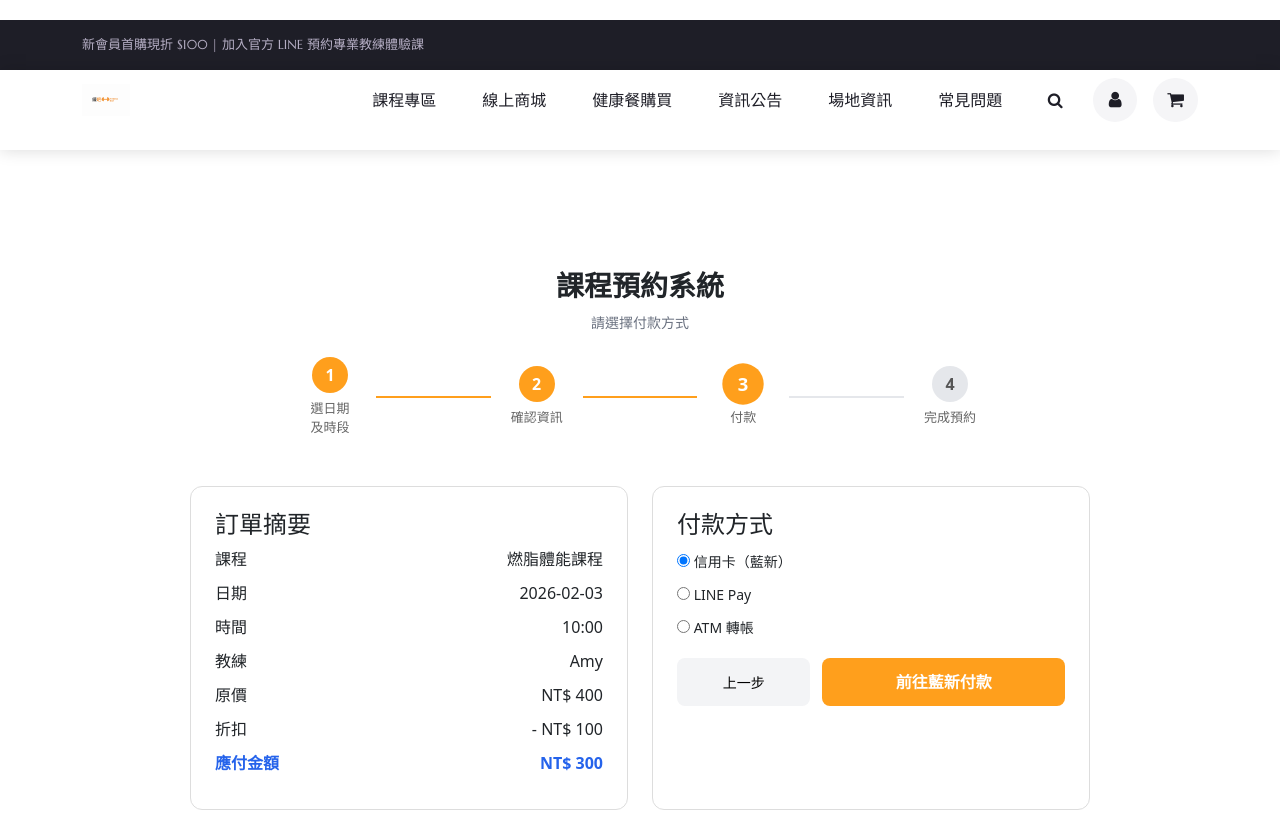
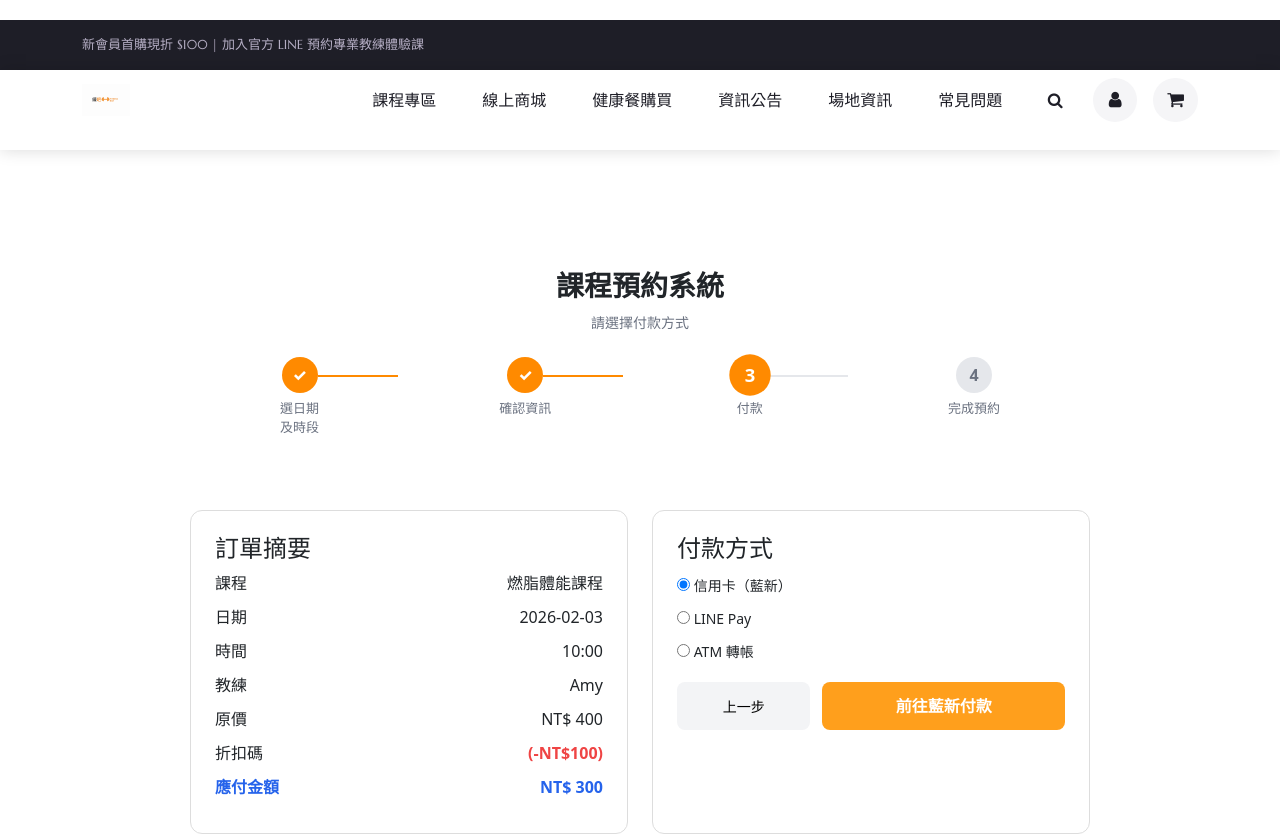
Before and after one commit to hanyi85/gym-vue, a Vue app in the folder gym-vue/: page /courses/booking-payment in a window 1280 px wide. Shown: the top 834 px of the page. Built offline with nearby package versions, Linux system fonts and the light colour scheme.

Commit message:
更新預約步驟主要顏色

```diff
--- a/gym-vue/src/components/Course/BookingStepper.vue
+++ b/gym-vue/src/components/Course/BookingStepper.vue
@@ -60,7 +60,7 @@ defineProps({
   z-index: 1;
 }
 
-/* 已完成 / 目前 */
+
 .step.done .circle,
 .step.active .circle {
   background: #ff8a00;
@@ -71,7 +71,6 @@ defineProps({
   transform: scale(1.15);
 }
 
-/* 文字 */
 .label {
   margin-top: 6px;
   font-size: 13px;
@@ -80,7 +79,7 @@ defineProps({
   white-space: nowrap;
 }
 
-/* 連線（關鍵） */
+
 .line {
   position: absolute;
   top: 18px;
--- a/gym-vue/src/views/courses/BookingConfirm-View.vue
+++ b/gym-vue/src/views/courses/BookingConfirm-View.vue
@@ -1,7 +1,7 @@
 <script setup>
 import { useRoute, useRouter } from 'vue-router'
 import { ref } from 'vue'
-
+import BookingStepper from '@/components/Course/BookingStepper.vue'
 const route = useRoute()
 const router = useRouter()
 
@@ -43,6 +43,9 @@ function goNext() {
 }
 </script>
 
+
+
+
 <template>
   <div class="page-wrapper">
     <div class="booking-title">
@@ -50,27 +53,12 @@ function goNext() {
       <p>請確認預約資訊</p>
     </div>
 
-    <div class="booking-steps mb-5">
-      <div class="step active">
-        <div class="circle ">1</div>
-        <div class="label">選日期<br />及時段</div>
-      </div>
-      <div class="line done"></div>
-      <div class="step active">
-        <div class="circle">2</div>
-        <div class="label">確認資訊</div>
-      </div>
-      <div class="line"></div>
-      <div class="step">
-        <div class="circle">3</div>
-        <div class="label">付款</div>
-      </div>
-      <div class="line"></div>
-      <div class="step">
-        <div class="circle">4</div>
-        <div class="label">完成預約</div>
-      </div>
-    </div>
+     <BookingStepper :current-step="2">
+      <template #step-1>選日期<br />及時段</template>
+      <template #step-2>確認資訊</template>
+      <template #step-3>付款</template>
+      <template #step-4>完成預約</template>
+    </BookingStepper>
 
     <div class="confirm-card">
       <h4>確認預約資訊</h4>
@@ -95,10 +83,11 @@ function goNext() {
         <span>原價</span>
         <span>NT$ {{ price }}</span>
       </div>
-      <div class="info-row">
-        <span>折扣碼</span>
-        <span>{{ discountCode }} (-NT$ {{ discountAmount }})</span>
-      </div>
+      <div class="info-row discount">
+  <span>折扣碼</span>
+  <span>{{ discountCode }} (-NT$ {{ discountAmount }})</span>
+</div>
+
       <div class="info-row total">
         <span>應付金額</span>
         <span>NT$ {{ finalPrice }}</span>
@@ -147,59 +136,6 @@ function goNext() {
   margin-bottom: 24px;
 }
 
-.booking-steps {
-  max-width: 700px;
-  margin: 0 auto 40px;
-  display: flex;
-  align-items: center;
-  justify-content: space-between;
-}
-
-.step {
-  text-align: center;
-  width: 80px;
-}
-
-.label {
-  font-size: 13px;
-  color: #666;
-}
-
-.circle {
-  width: 36px;
-  height: 36px;
-  border-radius: 50%;
-  background: #e5e7eb;
-  color: #555;
-  display: flex;
-  align-items: center;
-  justify-content: center;
-  margin: 0 auto 6px;
-  font-weight: bold;
-}
-
-.step.done .circle {
-  background: #000000;
-  color: #fff;
-}
-
-.step.active .circle {
-  background: #ff9f1c;
-  color: #fff;
-  transform: scale(1.15);
-}
-
-.line {
-  flex: 1;
-  height: 2px;
-  background: #e5e7eb;
-  margin: 0 6px;
-}
-
-.line.done {
-  background: #ff9f1c;
-}
-
 .confirm-card {
   max-width: 700px;
   margin: 0 auto;
@@ -215,6 +151,10 @@ function goNext() {
   margin-bottom: 10px;
 }
 
+.info-row.discount span:last-child {
+  color: #ef4444;
+  font-weight: 600;
+}
 .info-row.total {
   font-weight: bold;
   color: #2563eb;
--- a/gym-vue/src/views/courses/BookingHistory-View.vue
+++ b/gym-vue/src/views/courses/BookingHistory-View.vue
@@ -202,7 +202,7 @@ function goReview(order) {
 }
 
 .review-btn {
-  background: #3b82f6;
+  background: #ff8a00;
   color: white;
   border: none;
   padding: 6px 14px;
--- a/gym-vue/src/views/courses/BookingPayment-View.vue
+++ b/gym-vue/src/views/courses/BookingPayment-View.vue
@@ -1,6 +1,7 @@
 <script setup>
 import { useRoute, useRouter } from 'vue-router'
 import { ref } from 'vue'
+import BookingStepper from '@/components/Course/BookingStepper.vue'
 
 const route = useRoute()
 const router = useRouter()
@@ -39,28 +40,12 @@ function goPay() {
       <p>請選擇付款方式</p>
     </div>
 
-    <div class="booking-steps mb-5">
-      <div class="step done">
-        <div class="circle">1</div>
-        <div class="label">選日期<br />及時段</div>
-      </div>
-      <div class="line done"></div>
-      <div class="step done">
-        <div class="circle">2</div>
-        <div class="label">確認資訊</div>
-      </div>
-      <div class="line done"></div>
-      <div class="step active">
-        <div class="circle">3</div>
-        <div class="label">付款</div>
-      </div>
-      <div class="line"></div>
-      <div class="step">
-        <div class="circle">4</div>
-        <div class="label">完成預約</div>
-      </div>
-    </div>
-
+  <BookingStepper :current-step="3">
+      <template #step-1>選日期<br />及時段</template>
+      <template #step-2>確認資訊</template>
+      <template #step-3>付款</template>
+      <template #step-4>完成預約</template>
+    </BookingStepper>
     <div class="payment-layout">
 
       <div class="confirm-card">
@@ -70,7 +55,11 @@ function goPay() {
         <div class="info-row"><span>時間</span><span>{{ time }}</span></div>
         <div class="info-row"><span>教練</span><span>{{ coach }}</span></div>
         <div class="info-row"><span>原價</span><span>NT$ {{ originPrice }}</span></div>
-        <div class="info-row"><span>折扣</span><span>- NT$ {{ discount }}</span></div>
+        <div class="info-row discount">
+  <span>折扣碼</span>
+  <span>{{ discountCode }} (-NT$100)</span>
+</div>
+
         <div class="info-row total">
           <span>應付金額</span>
           <span>NT$ {{ finalPrice }}</span>
@@ -128,58 +117,6 @@ function goPay() {
   font-size: 14px;
 }
 
-.booking-steps {
-  max-width: 700px;
-  margin: 0 auto 40px;
-  display: flex;
-  align-items: center;
-  justify-content: space-between;
-}
-
-.step {
-  text-align: center;
-  width: 80px;
-}
-
-.label {
-  font-size: 13px;
-  color: #666;
-}
-
-.circle {
-  width: 36px;
-  height: 36px;
-  border-radius: 50%;
-  background: #e5e7eb;
-  color: #555;
-  display: flex;
-  align-items: center;
-  justify-content: center;
-  margin: 0 auto 6px;
-  font-weight: bold;
-}
-
-.step.done .circle {
-  background: #ff9f1c;
-  color: #fff;
-}
-
-.step.active .circle {
-  background: #ff9f1c;
-  color: #fff;
-  transform: scale(1.15);
-}
-
-.line {
-  flex: 1;
-  height: 2px;
-  background: #e5e7eb;
-  margin: 0 6px;
-}
-
-.line.done {
-  background: #ff9f1c;
-}
 
 .payment-layout {
   display: grid;
@@ -201,6 +138,13 @@ function goPay() {
   justify-content: space-between;
   margin-bottom: 10px;
 }
+
+
+.info-row.discount span:last-child {
+  color: #ef4444;
+  font-weight: 600;
+}
+
 
 .total {
   font-weight: bold;
--- a/gym-vue/src/views/courses/BookingSuccess-View.vue
+++ b/gym-vue/src/views/courses/BookingSuccess-View.vue
@@ -88,7 +88,7 @@ const qrValue = JSON.stringify({
 .success-icon {
   width: 56px;
   height: 56px;
-  background: #2563eb;
+  background: #ff8a00;
   color: white;
   border-radius: 50%;
   margin: 0 auto 12px;
@@ -156,7 +156,7 @@ const qrValue = JSON.stringify({
 
 .primary-btn {
   flex: 1;
-  background: #2563eb;
+  background: #ff8a00;
   color: white;
   border: none;
   padding: 10px;
--- a/gym-vue/src/views/courses/Review-View.vue
+++ b/gym-vue/src/views/courses/Review-View.vue
@@ -228,9 +228,9 @@ function submitReview() {
 }
 
 .tags span.active {
-  background: #2563eb;
+  background: #ff8a00;
   color: white;
-  border-color: #2563eb;
+  border-color: #ff8a00;
 }
 
 .btn-row {
@@ -247,7 +247,7 @@ function submitReview() {
 }
 
 .primary {
-  background: #2563eb;
+  background: #ff8a00;
   color: white;
   border: none;
   padding: 12px 28px;
```
